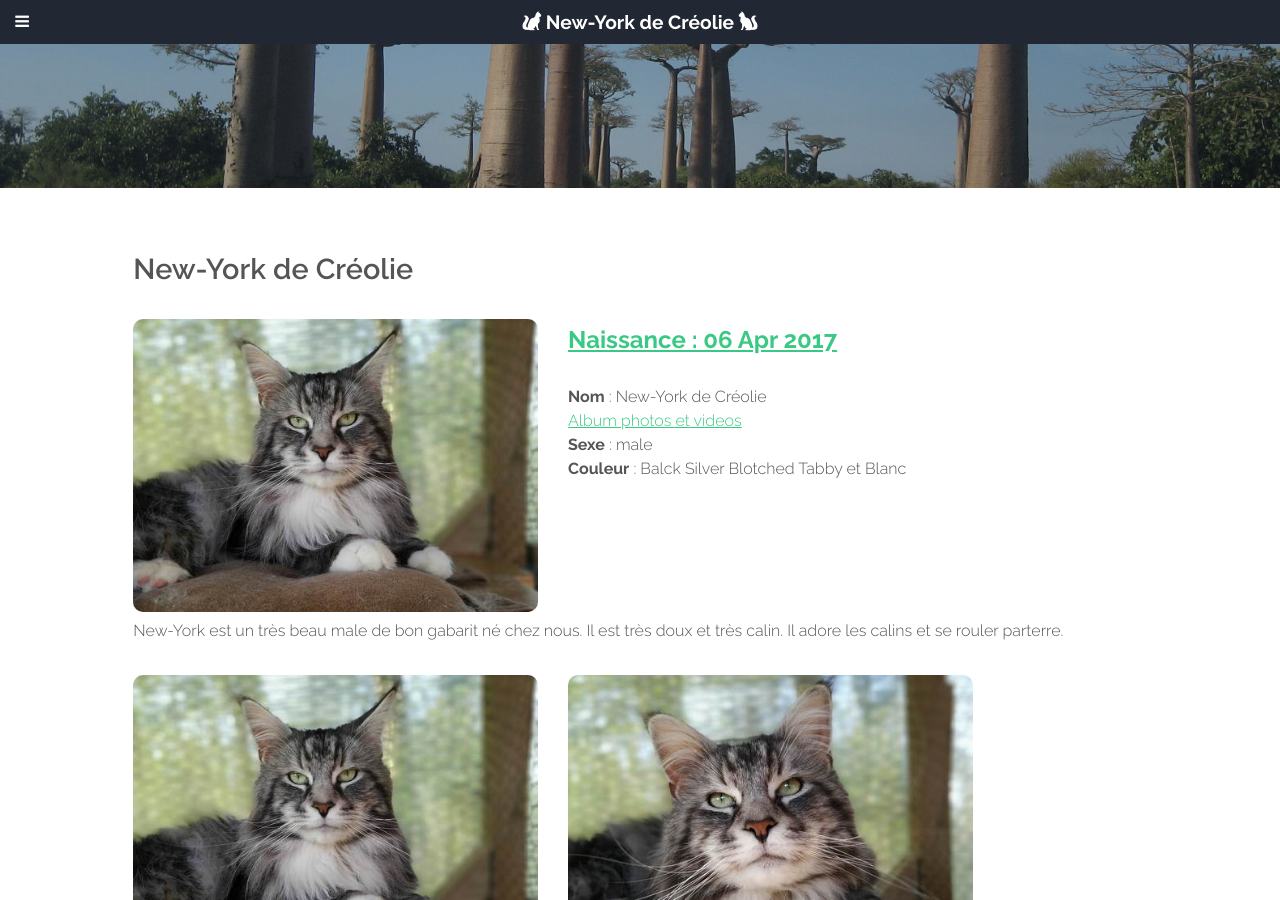
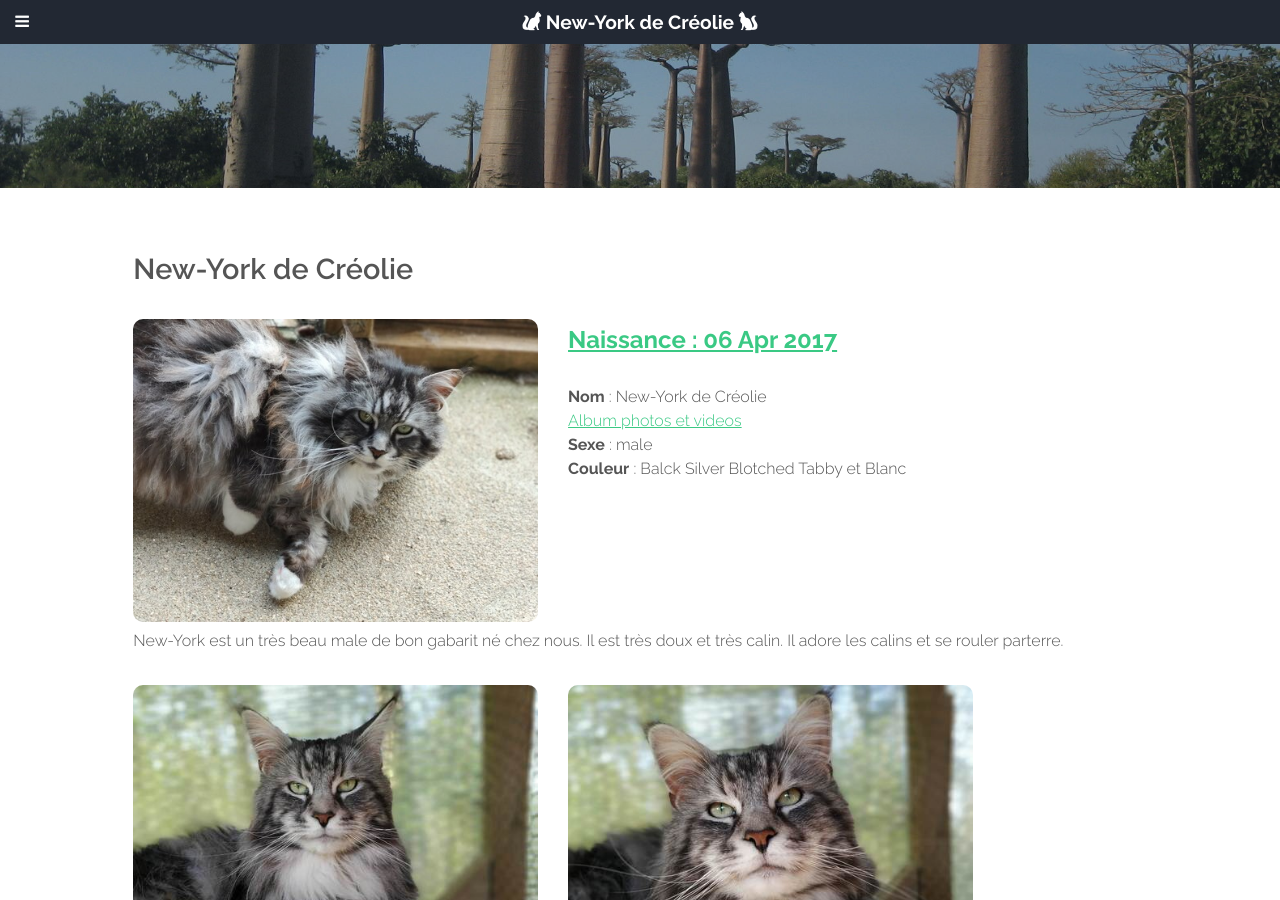
Before and after one commit to jbourcie/creolie, a Jekyll site: the page built from _posts/2018-04-01-NewYork.md, in a window 1280 px wide and 900 px high. Built offline with Jekyll 4.4.1, drawn with Linux system fonts in a browser that asks for light colours; some web fonts are replaced.

Commit message:
update New York

```diff
--- a/_posts/2018-04-01-NewYork.md
+++ b/_posts/2018-04-01-NewYork.md
@@ -7,11 +7,11 @@
 name: New-York de Créolie
 naissance: 2017-04-06
 couleur: Balck Silver Blotched Tabby et Blanc
-photo: NewYork1.jpg
+photo: NewYork9.jpg
 album: https://photos.app.goo.gl/WT3HmZNN2moicVLs1
 sexe: male
 permalink: /newyork/
-photos: [NewYork1.jpg, NewYork2.jpg, NewYork3.jpg, NewYork4.jpg, NewYork5.jpg, NewYork6.jpg, NewYork7.jpg]
+photos: [NewYork1.jpg, NewYork2.jpg, NewYork3.jpg, NewYork4.jpg, NewYork5.jpg, NewYork6.jpg, NewYork7.jpg, NewYork8.jpg, NewYork9.jpg, NewYork10.jpg, NewYork11.jpg, NewYork12.jpg, NewYork13.jpg]
 ---
 
 New-York est un très beau male de bon gabarit né chez nous. Il est très doux et très calin. Il adore les calins et se rouler parterre.
```
Also changed, not shown: photos/NewYork10.jpg (added), photos/NewYork11.jpg (added), photos/NewYork12.jpg (added), photos/NewYork13.jpg (added), photos/NewYork14.jpg (added), photos/NewYork8.jpg (added), photos/NewYork9.jpg (added).
